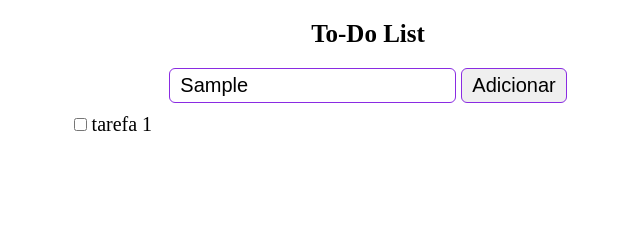
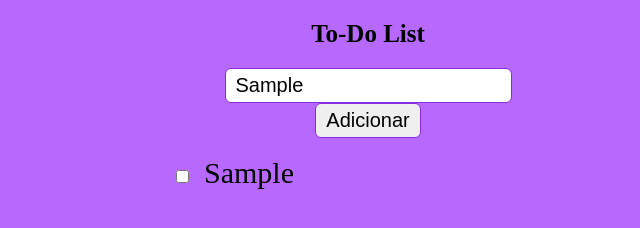
Before and after one commit to R0nald0/dio-to-ldo_list, a plain HTML site: page index.html in a window 1280 px wide. Both pictures are taken after typing "Sample" into the empty fields and a click on the button "Adicionar". Shown: the whole page, without its empty margins (272-912 px from the left). Drawn offline with Linux system fonts and the light colour scheme.

Commit message:
adicionado lista terafa  checada

```diff
--- a/index.html
+++ b/index.html
@@ -13,18 +13,19 @@
         <div class="campoHeader">
             <header><h1>To-Do List</h1></header>
         </div>
-        <div class="campoInput">
-            <input type="text" id="textInout" name="inputText" placeholder="Insiria uma Tarefa">
-           <button id="idBtnadd"  name="btnAdd" >Adicionar</button>
-        </div>
+        <div class="conteudo">
+            <div class="campoInput">
 
-        <div class="campoListTarefa">
-            <Ul>
-                <li>
-                    <input type="checkbox" id="checkTarefa" name="checkTarefa" value="tarefa">
-                    <span id="txtTarefa">tarefa 1</span>
-                </li>
-            </Ul>
+                    <input type="text" name="inputText" id="descTarefa" placeholder="Insiria uma Tarefa">
+                    <button id="btn-add" type="button" onclick="adcionarNomeTarefa()">Adicionar</button>
+
+            </div>
+
+
+                <div id="itnsTarefa" class="itenTarefa">
+
+                </div>
+
         </div>
     </div>
 
--- a/script/script.js
+++ b/script/script.js
@@ -0,0 +1,33 @@
+var recebeTexto = document.getElementById('recebeTexto');
+let btn = document.getElementById("#btn-add");
+var texto = document.querySelector('#descTarefa');
+var ck ;
+
+function adcionarNomeTarefa(){
+    const  texoTarefa = texto.value;
+    if(texoTarefa ==""){ return alert("insira uma tarega")}
+     console.log(texoTarefa)
+    criarlistTarefa(texoTarefa);
+}
+
+function criarlistTarefa(textoTarefa){
+
+     //Create elements
+     var novoElemento = document.createElement('span');
+     let elementCheckBox = document.createElement('input');
+     var divList = document.createElement('div')
+
+
+     elementCheckBox.setAttribute('type','checkbox');
+
+     var textoP = document.createTextNode(textoTarefa);
+     novoElemento.appendChild(textoP);
+
+
+
+      divList.appendChild(elementCheckBox);
+      divList.appendChild(novoElemento)
+      document.getElementById('itnsTarefa').appendChild(divList);
+}
+
+ //<input type="checkbox" id="checkTarefa" name="checkTarefa" value="tarefa">
--- a/style/style.css
+++ b/style/style.css
@@ -9,6 +9,7 @@ body{
     width: 100%;
     display: flex;
     flex-direction: column;
+    background-color: rgb(184, 105, 253);
 }
 .flex-container{
     width: 100%;
@@ -23,6 +24,10 @@ body{
   font-size: 25px;
  margin-bottom: 20px;
 }
+.conteudo{
+    display: inline-block;
+    width: 30%;
+}
 
 .campoInput input{
     border: 1px solid blueviolet;
@@ -34,14 +39,25 @@ body{
     border-radius: 6px;
     padding: 5px 10px;
 }
-.campoListTarefa{
-    width:40%;
+.itenTarefa {
+    display: flex;
+    flex-direction: column;
+    justify-content: flex-start;
+    text-align: initial;
     margin-top: 10px;
-    margin-left: 27%;
-    display: flex;
-    justify-content: flex-start;
+}
+:checked + span{
+    text-decoration: line-through;
+    background-color:  #ccc;
+    border: 1px solid ;
+    border-radius: 5px;
+    font-size: 18px;
 }
 
-.campoListTarefa ul{
-    list-style: none;
+span{
+    margin:  10px;
+    line-height: 50px;
+    padding: 5px;
+    font-size: 30px;
+
 }
```
